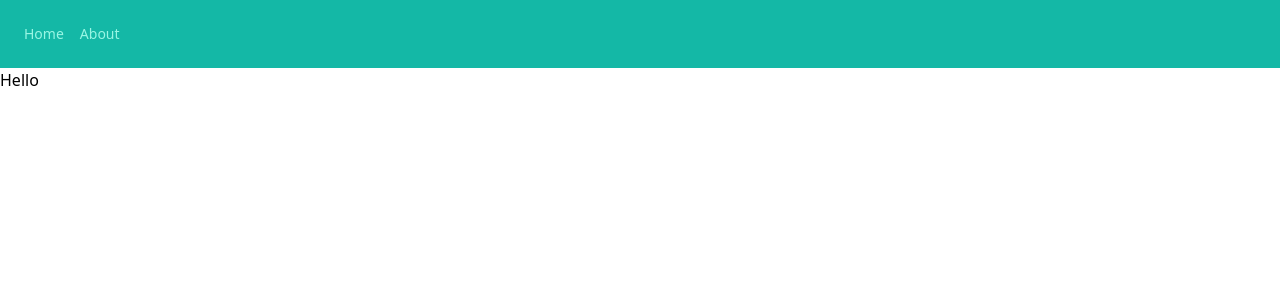
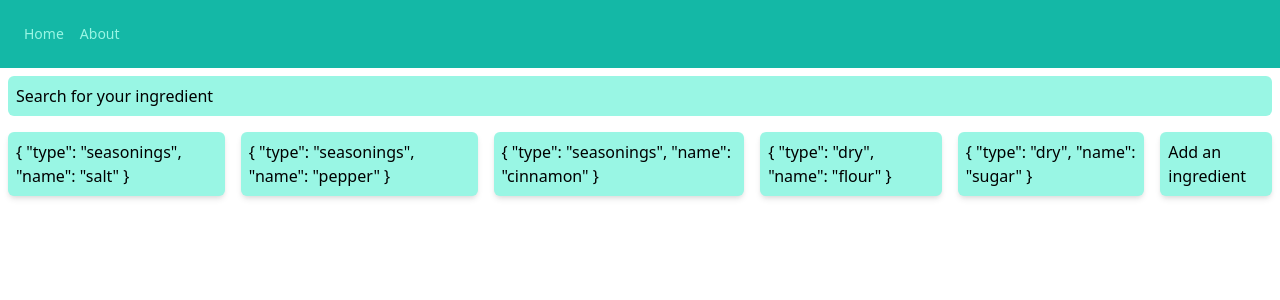
Before and after one commit to Chevrefeuille/mon-garde-manger-app, a Vue app: page / in a window 1280 px wide. Shown: the top 300 px of the page. Built offline with nearby package versions, Linux system fonts and the light colour scheme.

Commit message:
update linter/formatter config

```diff
--- a/public/index.html
+++ b/public/index.html
@@ -1,17 +1,21 @@
 <!DOCTYPE html>
 <html lang="">
+
 <head>
   <meta charset="utf-8">
   <meta http-equiv="X-UA-Compatible" content="IE=edge">
   <meta name="viewport" content="width=device-width,initial-scale=1.0">
   <link rel="icon" href="<%= BASE_URL %>favicon.ico">
-    <title><%= htmlWebpackPlugin.options.title %></title>
+  <title>Mon Garde Manger</title>
 </head>
+
 <body>
   <noscript>
-      <strong>We're sorry but <%= htmlWebpackPlugin.options.title %> doesn't work properly without JavaScript enabled. Please enable it to continue.</strong>
+    <strong>We're sorry but Mon Garde Manger doesn't work properly without JavaScript enabled.
+      Please enable it to continue.</strong>
   </noscript>
   <div id="app"></div>
   <!-- built files will be auto injected -->
 </body>
+
 </html>
--- /dev/null
+++ b/src/http-common.ts
@@ -0,0 +1,8 @@
+import axios from 'axios';
+
+export default axios.create({
+  baseURL: 'http://localhost:8080/api',
+  headers: {
+    'Content-type': 'application/json',
+  },
+});
--- /dev/null
+++ b/src/services/baseApi.ts
@@ -0,0 +1,34 @@
+import http from '../http-common';
+import ITutorialData from '../types/ingredient.type';
+
+class TutorialDataService {
+  getAll() {
+    return http.get<Array<ITutorialData>>('/tutorials');
+  }
+
+  get(id: string) {
+    return http.get<ITutorialData>(`/tutorials/${id}`);
+  }
+
+  create(data: ITutorialData) {
+    return http.post<ITutorialData>('/tutorials', data);
+  }
+
+  update(data: ITutorialData, id: any) {
+    return http.put<any>(`/tutorials/${id}`, data);
+  }
+
+  delete(id: any) {
+    return http.delete<any>(`/tutorials/${id}`);
+  }
+
+  deleteAll() {
+    return http.delete<any>('/tutorials');
+  }
+
+  findByTitle(title: string) {
+    return http.get<Array<ITutorialData>>(`/tutorials?title=${title}`);
+  }
+}
+
+export default new TutorialDataService();
--- /dev/null
+++ b/src/types/ingredient.type.ts
@@ -0,0 +1,4 @@
+export default interface Ingredient {
+  name: string;
+  type: string;
+}
--- a/src/views/Home.vue
+++ b/src/views/Home.vue
@@ -1,11 +1,46 @@
 <template>
-  <div>Hello</div>
+  <div class="bg-teal-200 rounded-md m-2 p-2">Search for your ingredient</div>
+  <div id="my-ingredients" class="flex flex-row">
+    <div
+      v-for="(ingredient, i) in ingredients"
+      v-bind:key="i"
+      class="bg-teal-200 rounded-md m-2 p-2 shadow-md"
+    >
+      {{ ingredient }}
+    </div>
+    <div id="add-ingredient" class="bg-teal-200 rounded-md m-2 p-2 shadow-md">
+      Add an ingredient
+    </div>
+  </div>
 </template>
 
 <script lang="ts">
-import { defineComponent } from 'vue';
+import { defineComponent, ref } from 'vue';
+import groupBy from 'lodash/groupBy';
 
 export default defineComponent({
   name: 'Home',
+  setup() {
+    interface Ingredient {
+      name: string;
+      type: string;
+    }
+
+    const ingredients = ref([
+      { type: 'seasonings', name: 'salt' },
+      { type: 'seasonings', name: 'pepper' },
+      { type: 'seasonings', name: 'cinnamon' },
+      { type: 'dry', name: 'flour' },
+      { type: 'dry', name: 'sugar' },
+    ]);
+
+    const ingredientsGroupByType = groupBy(
+      ingredients.value,
+      (ingredient: Ingredient) => ingredient.type,
+    );
+    console.log(ingredientsGroupByType);
+
+    return { ingredients };
+  },
 });
 </script>
```
Also changed, not shown: package.json (+9 -8 lines), src/components/Header.vue (+15 -2 lines), src/store/index.ts (+4 -8 lines), .eslintrc.js, 2 other files (tests, documents, lock files or other folders). Lines whose indentation alone changed are shown as unchanged.
